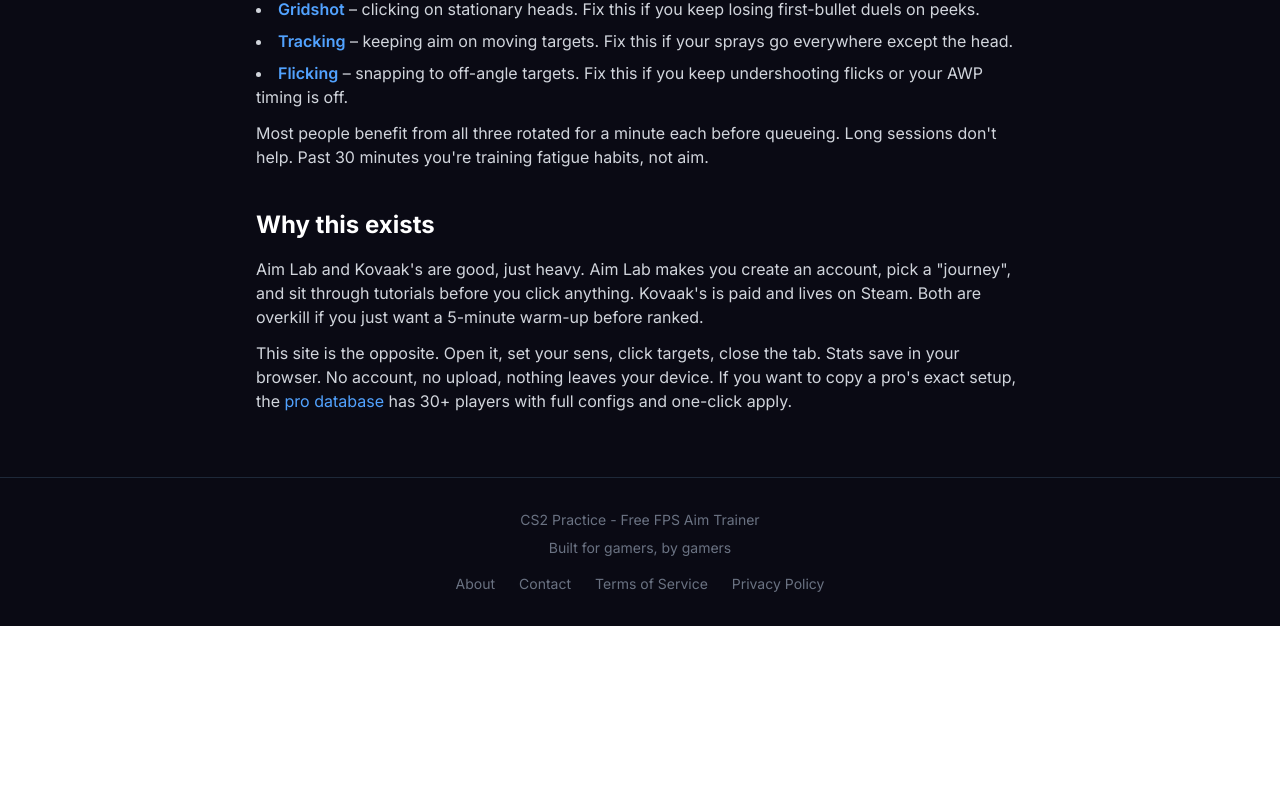
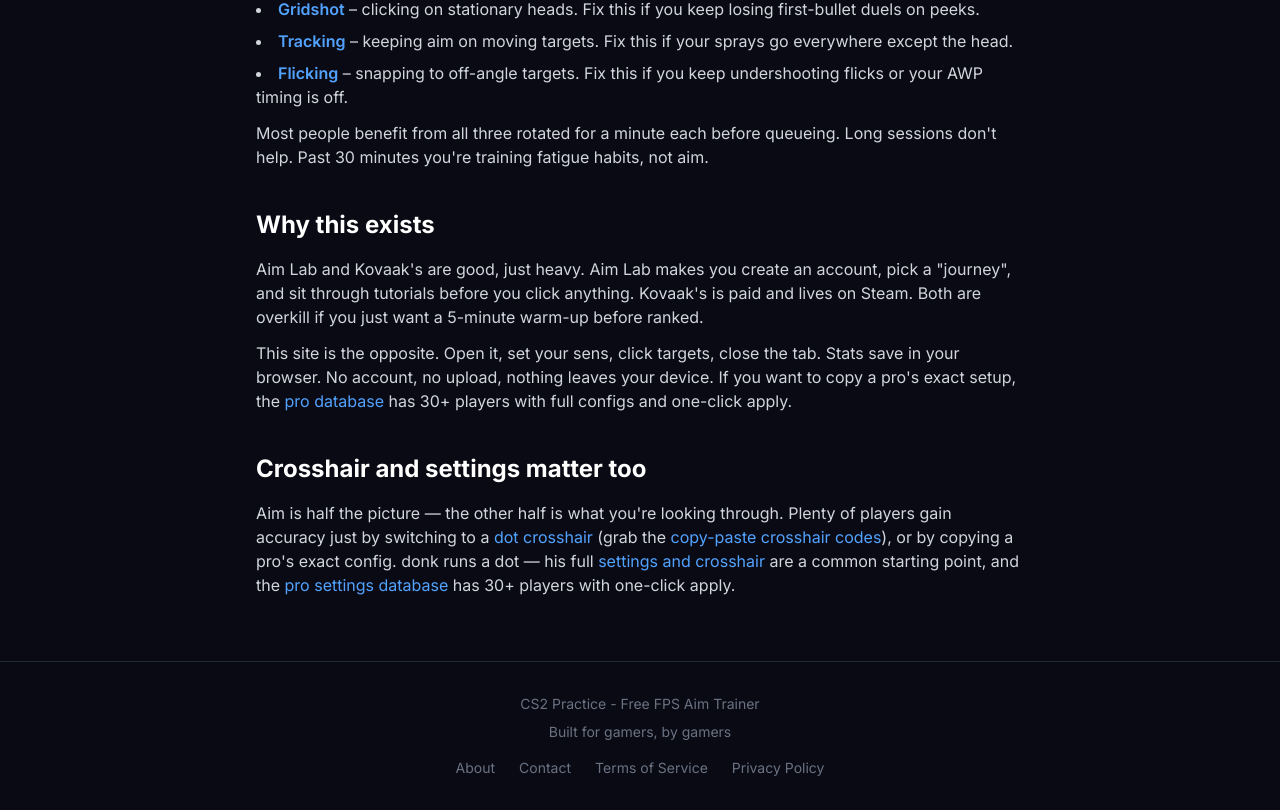
Before and after one commit to wangbo2580/aimforge, a Next.js app: page / in a window 1280 px wide. Shown: the part 2152-2962 px from the top of the page. Before the commit the page ends 2778 px from the top, so only its background shows below. Built offline with nearby package versions, Linux system fonts and the light colour scheme; no server answers.

Commit message:
fix: 优化

```diff
--- a/src/components/HomeClient.tsx
+++ b/src/components/HomeClient.tsx
@@ -226,6 +226,30 @@
                 has 30+ players with full configs and one-click apply.
               </p>
             </div>
+
+            <div>
+              <h2 className="text-2xl font-bold text-white mb-4">Crosshair and settings matter too</h2>
+              <p>
+                Aim is half the picture &mdash; the other half is what you&apos;re looking through.
+                Plenty of players gain accuracy just by switching to a{' '}
+                <Link href="/crosshairs/dot" className="text-blue-400 hover:underline">
+                  dot crosshair
+                </Link>{' '}
+                (grab the{' '}
+                <Link href="/crosshairs" className="text-blue-400 hover:underline">
+                  copy-paste crosshair codes
+                </Link>
+                ), or by copying a pro&apos;s exact config. donk runs a dot &mdash; his full{' '}
+                <Link href="/pro/donk" className="text-blue-400 hover:underline">
+                  settings and crosshair
+                </Link>{' '}
+                are a common starting point, and the{' '}
+                <Link href="/pro" className="text-blue-400 hover:underline">
+                  pro settings database
+                </Link>{' '}
+                has 30+ players with one-click apply.
+              </p>
+            </div>
           </div>
         </section>
       </main>
--- a/src/components/game/ResultScreen.tsx
+++ b/src/components/game/ResultScreen.tsx
@@ -2,8 +2,20 @@
 
 // 训练结果展示组件 (F005)
 
+import Link from 'next/link';
 import { TrainingResult } from '@/types/game';
 import { useTranslation } from '@/lib/i18n';
+
+// 导流到已变现内容页（/pro Amazon 联盟、/crosshairs Adsterra）+ GA 事件埋点，
+// 用于衡量「训练页 → 变现内容页」导流效果（复盘实验 #2）。
+function trackContentCta(target: 'pro' | 'crosshairs') {
+  if (typeof window === 'undefined') return;
+  const gtag = (window as unknown as { gtag?: (...args: unknown[]) => void }).gtag;
+  gtag?.('event', 'content_cta_click', {
+    cta_location: 'result_screen',
+    cta_target: target,
+  });
+}
 
 interface ResultScreenProps {
   result: TrainingResult;
@@ -90,6 +102,32 @@
           </div>
         </div>
 
+        {/* 导流：刚练完瞄准的用户 → 抄 pro 设置/准星（已变现内容页）。
+            放在结算屏 = 全训练页覆盖 + 每回合一次 + 自然停顿。 */}
+        <div className="mb-6 rounded-lg border border-gray-700 bg-gray-700/30 p-4">
+          <p className="mb-3 text-center text-sm font-medium text-gray-300">
+            {t('result_cta_title')}
+          </p>
+          <div className="space-y-2">
+            <Link
+              href="/pro"
+              onClick={() => trackContentCta('pro')}
+              className="flex items-center justify-between rounded-lg bg-gray-700/60 px-4 py-2.5 text-sm text-white transition-colors hover:bg-gray-700"
+            >
+              <span>⭐ {t('result_cta_pro')}</span>
+              <span className="text-blue-400">→</span>
+            </Link>
+            <Link
+              href="/crosshairs"
+              onClick={() => trackContentCta('crosshairs')}
+              className="flex items-center justify-between rounded-lg bg-gray-700/60 px-4 py-2.5 text-sm text-white transition-colors hover:bg-gray-700"
+            >
+              <span>🎯 {t('result_cta_crosshair')}</span>
+              <span className="text-blue-400">→</span>
+            </Link>
+          </div>
+        </div>
+
         {/* 按钮 */}
         <div className="flex gap-4">
           <button
--- a/src/lib/i18n/translations.ts
+++ b/src/lib/i18n/translations.ts
@@ -61,6 +61,9 @@
     result_duration: 'Duration',
     result_back: 'Back',
     result_restart: 'Try Again',
+    result_cta_title: "Now grab a pro's exact setup",
+    result_cta_pro: 'Pro settings & sensitivity (30+ players)',
+    result_cta_crosshair: 'Pro crosshair codes — copy & paste',
 
     // Settings
     settings_title: 'Settings',
@@ -326,6 +329,9 @@
     result_duration: '训练时长',
     result_back: '返回',
     result_restart: '再来一次',
+    result_cta_title: '顺手抄一套职业选手配置',
+    result_cta_pro: '职业选手设置与灵敏度（30+ 选手）',
+    result_cta_crosshair: '职业准星代码 — 复制粘贴即用',
 
     // Settings
     settings_title: '设置',
```
